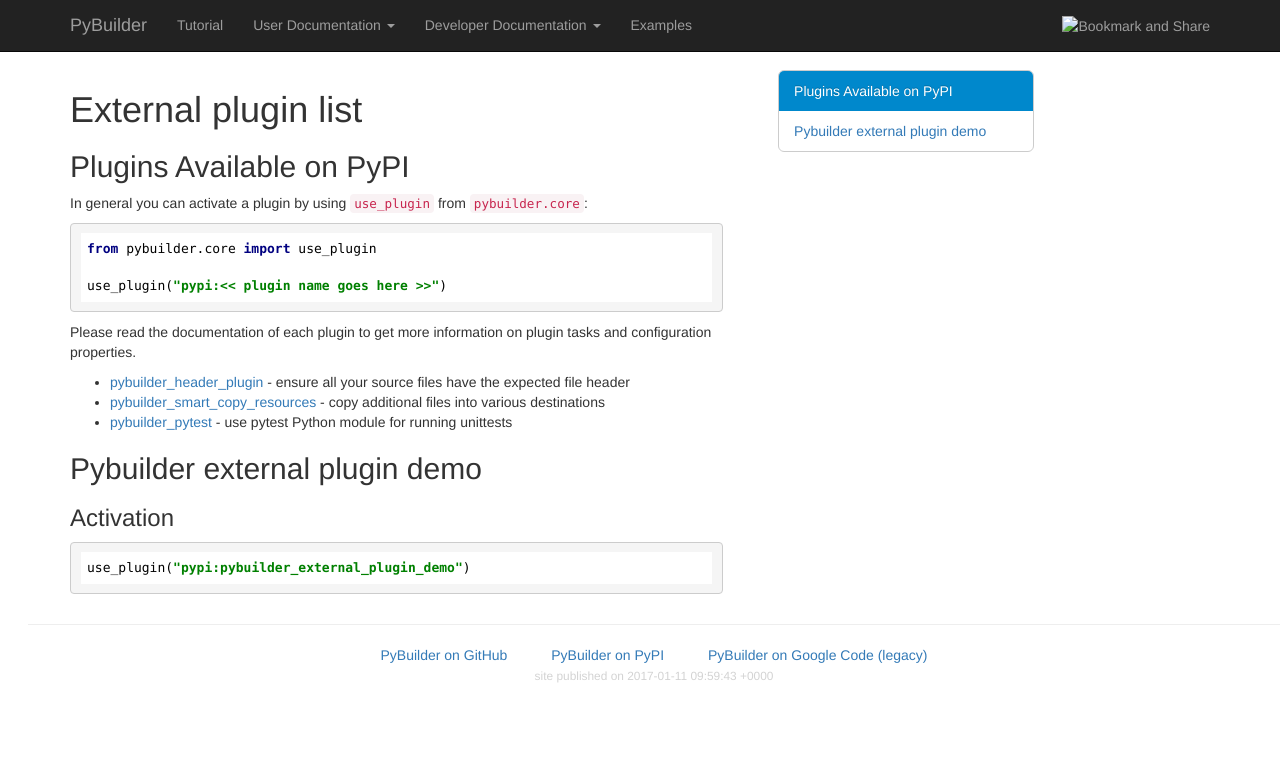
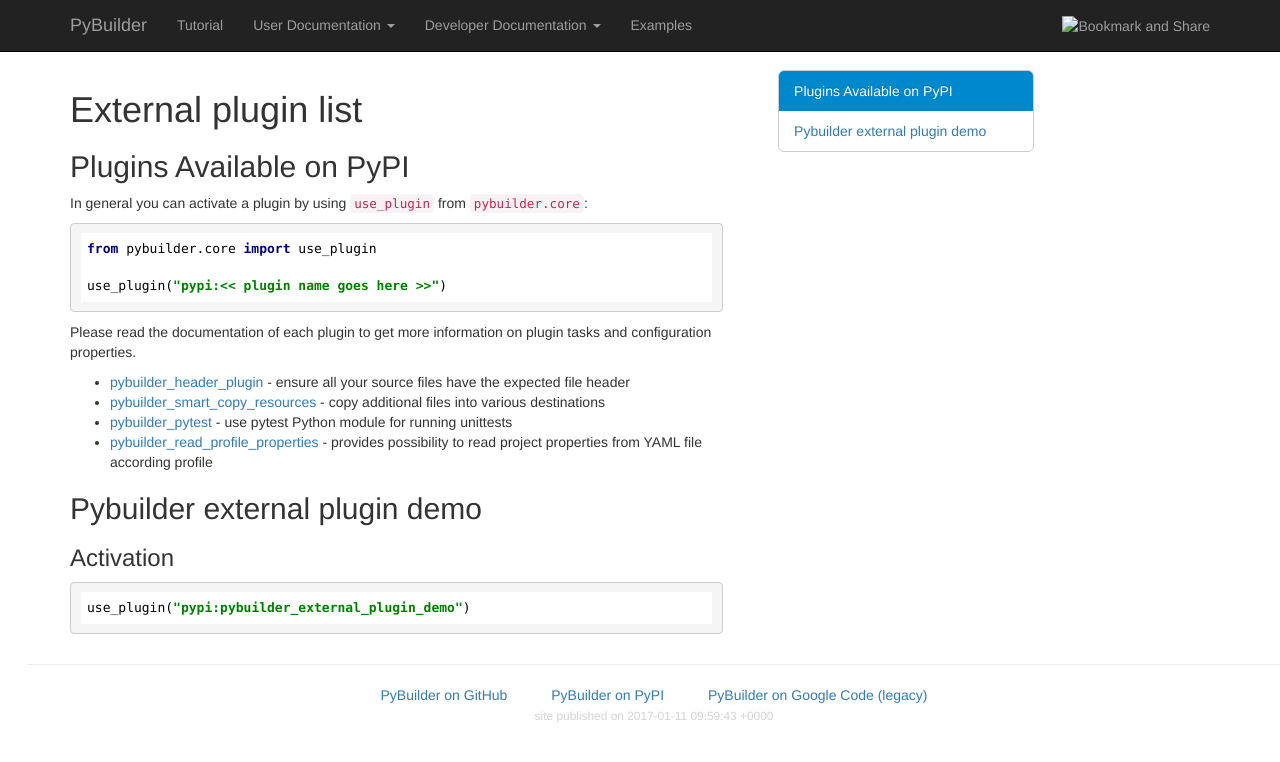
Before and after one commit to pybuilder/pybuilder.github.io, a Jekyll site: the page built from documentation/external_plugin_list.md, in a window 1280 px wide and 1291 px high. Shown: the top 762 px of the window. Built offline with Jekyll 4.4.1, drawn with Linux system fonts in a browser that asks for light colours; nearby versions of some CDN libraries.

Commit message:
External plugin pybuilder_read_profile_properties

```diff
--- a/documentation/external_plugin_list.md
+++ b/documentation/external_plugin_list.md
@@ -19,6 +19,7 @@
 * [pybuilder_header_plugin](https://github.com/cowst/pybuilder_header_plugin) - ensure all your source files have the expected file header
 * [pybuilder_smart_copy_resources](https://github.com/margru/pybuilder-smart-copy-resources) - copy additional files into various destinations
 * [pybuilder_pytest](https://github.com/AlexeySanko/pybuilder_pytest) - use pytest Python module for running unittests
+* [pybuilder_read_profile_properties](https://github.com/AlexeySanko/pybuilder_read_profile_properties) - provides possibility to read project properties from YAML file according profile
 
 ## Pybuilder external plugin demo
 
```
